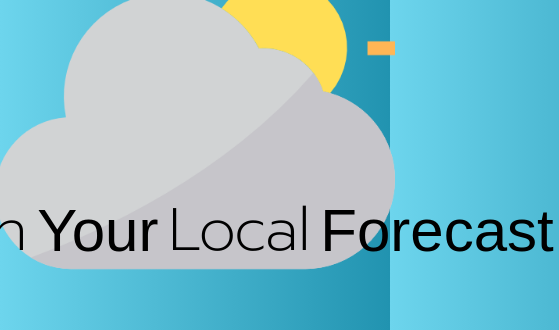
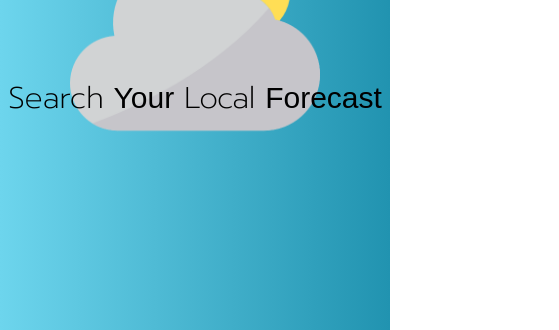
Before and after one commit to flor3z/theWeatheApp, a React (Create React App) app: page / in a window 390 px wide. Shown: the part 259-589 px from the top of the page, 559 px wide, since content can reach past the window. Built offline with nearby package versions, Linux system fonts and the light colour scheme; a web font is replaced by a local one.

Commit message:
added animations and breakpoints for smaller screen sizes -- need to figure out how to hide api key 99.9% complete

```diff
--- a/src/App.js
+++ b/src/App.js
@@ -59,7 +59,7 @@ function App() {
           <OpeningDisplay />{' '}
         </div>
       ) : (
-        <div className="container__weather">
+        <div className="container__weather fade-in">
           {curWeather && (
             <CurrentWeather data={curWeather} isMetric={isMetric} />
           )}
--- a/src/components/forecast/forecast.js
+++ b/src/components/forecast/forecast.js
@@ -37,7 +37,7 @@ const Forecast = ({ data, isMetric }) => {
             <AccordionItem key={index}>
               <AccordionItemHeading>
                 <AccordionItemButton>
-                  <div className="daily-weather">
+                  <div className="daily-weather fade-in">
                     <img
                       alt="weather"
                       className="daily-weather__icon"
--- a/src/components/opening-display/openingDisplay.js
+++ b/src/components/opening-display/openingDisplay.js
@@ -1,6 +1,6 @@
 const OpeningDisplay = () => {
   return (
-    <div className="opening">
+    <div className="opening fade-in-bottom">
       <div className="opening__image-container">
         <img
           alt="weather-icon"
--- a/src/scss/components.scss
+++ b/src/scss/components.scss
@@ -142,6 +142,8 @@
 ///  Opening Display Section
 .opening {
 
+
+
   &__image-container{
     display: flex;
     justify-content: center;
@@ -152,12 +154,21 @@
     height: 40rem;
   }
 
+  @media (max-width: 800px){
+    &__weather-icon {
+      height: 25rem;
+    }
+  }
 
   &__title-container {
     margin-top: -12rem;
     display: flex;
     justify-content: center;
     align-items: center;
+
+    @media (max-width: 800px) {
+      margin-top: -8rem;
+    }
 
 
     &__word-even {
@@ -173,6 +184,16 @@
       font-size: 6rem;
       font-family: 'Prompt', sans-serif;
     }
+
+    @media (max-width: 800px){
+      &__word-even {
+        font-size: 3rem;
+      }
+      &__word-odd {
+        font-size: 3rem;
+      }
+    }
+
     &__word-odd:hover {
       transform: scale(1.1);
     }
@@ -181,3 +202,28 @@
     }
   }
 }
+
+
+
+
+/////////////////////////// Animations //////////////////////////////
+
+/// Animation for Opening Page
+.fade-in-bottom {
+  animation: inFromBottom 1.5s ease-in-out;
+}
+
+@keyframes inFromBottom {
+  0% {
+    transform: translateY(5rem);
+    opacity: .1;
+  }
+  50% {
+    transform: translateY(-1rem);
+  }
+
+  100% {
+    transform: translateY(0);
+    opacity: 1;
+  }
+}
--- a/src/scss/layout.scss
+++ b/src/scss/layout.scss
@@ -74,3 +74,21 @@
   }
 //////////////////////////////////////////////contiune here//////////////////////////////////////////////////////////
 }
+
+
+////////////////////Animations////////////////
+///
+.fade-in {
+  animation: fadeFromBack .8s ease-in;
+}
+
+@keyframes fadeFromBack {
+  0% {
+    opacity: 0;
+    transform:scale(0.1) ;
+  }
+  100% {
+    opacity: 1;
+    transform:scale(1);
+  }
+}
```
